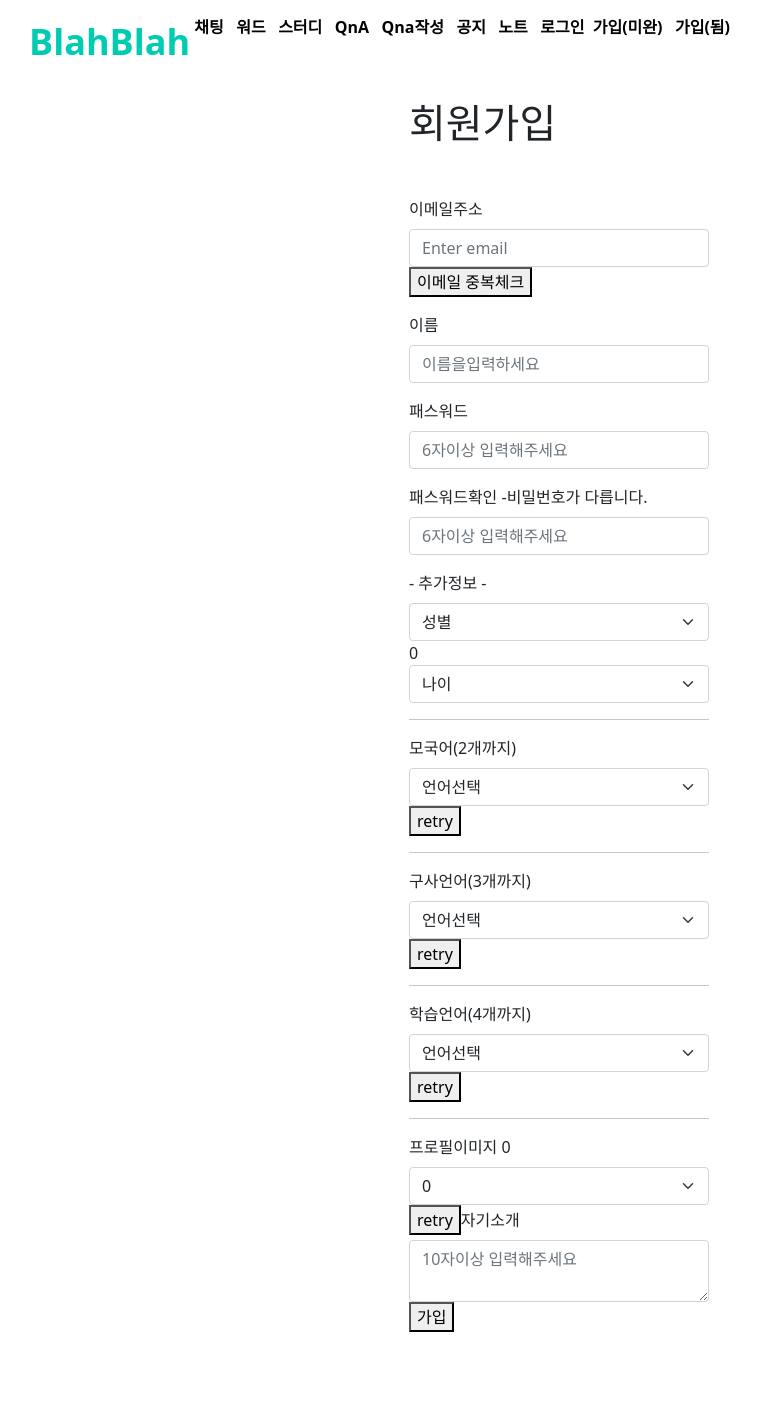
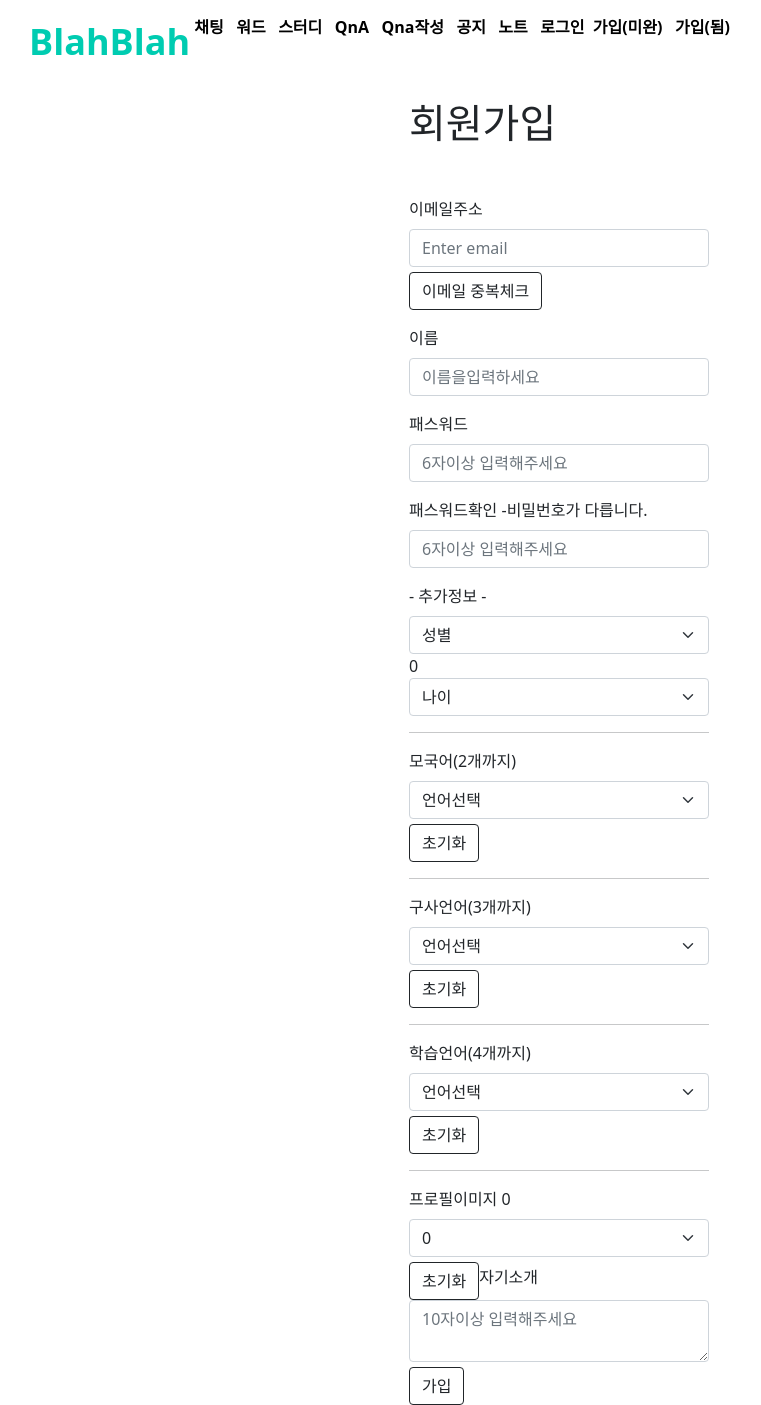
Before and after one commit to damwon/BlahBlah, a Next.js app in the folder FE/blahblah/: page /user/signup in a window 1280 px wide. Shown: the whole page, without its empty margins (53-814 px from the left). Before the commit the page ends 1332 px from the top, so only its background shows below. Built offline with nearby package versions, Linux system fonts and the light colour scheme.

Commit message:
[feat]fe/feat/signupDesign

```diff
--- a/FE/blahblah/pages/user/signup.tsx
+++ b/FE/blahblah/pages/user/signup.tsx
@@ -1,6 +1,6 @@
 /* eslint-disable */
 import { useRouter } from "next/router";
-import { Form, Button, Container, Row, Col,InputGroup,FormControl } from 'react-bootstrap';
+import { Form, Button, Container, Row, Col, InputGroup, FormControl } from 'react-bootstrap';
 import axios from "axios";
 import { useState } from "react";
 
@@ -9,13 +9,13 @@ export default function Signup() {
 
   // 가입결과 테스트
   // 이메일은 1)이메일이맞는지, 2)이메일이 맞으면 중복체크까지
-  const [result,setResult] = useState(false)
+  const [result, setResult] = useState(false)
   // 이메일
   const [inputEmail, setInputEmail] = useState("");
   // 이메일 중복체크
   const [isEmailOnly, setIsEmailOnly] = useState(false);
   // 이메일 중복체크후 이메일 인증버튼 나오게
-  const [EmailCheck,setEmailCheck] = useState(false)
+  const [EmailCheck, setEmailCheck] = useState(false)
   // 그리고 이메일창 onchange 있으면 둘다 초기화
   // 이메일 입력부분
   const handleEmail = (event: any) => {
@@ -40,7 +40,7 @@ export default function Signup() {
         .then(function (response) {
           if (response.status === 200) {
             setIsEmailOnly((prevState) => true);
-            setEmailCheck((prevState)=> true)
+            setEmailCheck((prevState) => true)
           }
         })
         // 중복되는 경우, 다시 중복검사 + 알림(이미 사용중인 이메일)
@@ -54,7 +54,7 @@ export default function Signup() {
     }
   };
   // 이름
-  const [name,setName]= useState('')
+  const [name, setName] = useState('')
   const handleName = (event: any) => {
     event.preventDefault();
     setName(event.target.value);
@@ -62,68 +62,68 @@ export default function Signup() {
 
   // 비밀번호
   const [password, setPassword] = useState("")
-  const [pwcheck,setPwcheck] = useState("")
-  const [pwsame,setPwsame] = useState(false)
+  const [pwcheck, setPwcheck] = useState("")
+  const [pwsame, setPwsame] = useState(false)
 
   // 언어종류
-  const languages = ['Korean','English','Japanese','Chinese','Spanish'
-  ,'a','b','c','....']
+  const languages = ['Korean', 'English', 'Japanese', 'Chinese', 'Spanish'
+    , 'a', 'b', 'c', '....']
   // 모국어
-  const [first,setFirst] = useState([])
+  const [first, setFirst] = useState([])
   const handleFirst = (e: any) => {
 
-    var array:any = [...first]
+    var array: any = [...first]
     // console.log(array.includes(input))
-    if (array.includes(e.currentTarget.value)===false && array.length <=1){
+    if (array.includes(e.currentTarget.value) === false && array.length <= 1) {
       array.push(e.currentTarget.value)
     }
 
     setFirst(array);
   };
   // 구사언어
-  const [second,setSecond] = useState([])
+  const [second, setSecond] = useState([])
   const handleSecond = (e: any) => {
-    var array:any = [...second]
-    if (array.includes(e.currentTarget.value)===false && array.length <=2){
+    var array: any = [...second]
+    if (array.includes(e.currentTarget.value) === false && array.length <= 2) {
       array.push(e.currentTarget.value)
     }
 
     setSecond(array);
   };
   // 학습언어
-  const [third,setThird] = useState([])
+  const [third, setThird] = useState([])
   const handleThird = (e: any) => {
-    var array:any = [...third]
-    if (array.includes(e.currentTarget.value)===false && array.length <=3){
+    var array: any = [...third]
+    if (array.includes(e.currentTarget.value) === false && array.length <= 3) {
       array.push(e.currentTarget.value)
     }
 
     setThird(array);
   };
   // 성별
-  const [gen,setGen] = useState("")
-  const gens =['남자','여자']
-  const onGenHanlder=(e:any)=>{
+  const [gen, setGen] = useState("")
+  const gens = ['남자', '여자']
+  const onGenHanlder = (e: any) => {
     setGen(e.currentTarget.value)
   }
   // 나이
-  const [age,setAge] = useState(0)
+  const [age, setAge] = useState(0)
   const ages = []
-  for(var i=0;i<101;i++){
+  for (var i = 0; i < 101; i++) {
     ages.push(i)
   }
-  const onAgeHanlder=(e:any)=>{
+  const onAgeHanlder = (e: any) => {
     setAge(e.currentTarget.value)
   }
   // 프로필
-  const [profile,setProfile] = useState("")
-  const handleProfile = (e:any)=>{
+  const [profile, setProfile] = useState("")
+  const handleProfile = (e: any) => {
     setProfile(e.currentTarget.value)
   }
   // 프로필 이미지
-  const [proimg,setProimg] = useState('0')
-  const imgarr = ['0','1','2','3','4','5','6','7','8','9']
-  const handleProimg = (e:any)=>{
+  const [proimg, setProimg] = useState('0')
+  const imgarr = ['0', '1', '2', '3', '4', '5', '6', '7', '8', '9']
+  const handleProimg = (e: any) => {
     setProimg(e.currentTarget.value)
   }
 
@@ -132,14 +132,14 @@ export default function Signup() {
     //event.preventDefault();
     setPassword(event.target.value);
   };
-  const handlePwcheck = (event:any) =>{
+  const handlePwcheck = (event: any) => {
     //event.preventDefault();
     setPwcheck(event.target.value)
   }
 
 
 
-  const onSubmit = (event:any)=>{
+  const onSubmit = (event: any) => {
 
     //
     //
@@ -158,11 +158,11 @@ export default function Signup() {
 
     // 이메일은 1)이메일이맞는지, 2)이메일이 맞으면 중복체크까지
     // 여기 체크나 더하기~!
-    if(password.length>=6&&password===pwcheck
-      && first.length!==0 &&second.length!==0
-      &&gen.length!==0&&age==0&&profile.length!==0&&name.length!==0){
+    if (password.length >= 6 && password === pwcheck
+      && first.length !== 0 && second.length !== 0
+      && gen.length !== 0 && age == 0 && profile.length !== 0 && name.length !== 0) {
       alert('가입완료')
-    }else{
+    } else {
       alert('빈칸이있음')
     }
 
@@ -207,39 +207,40 @@ export default function Signup() {
               <Form.Group className="mb-3" controlId="formBasicEmail">
                 <Form.Label>이메일주소 {inputEmail}</Form.Label>
                 <Form.Control type="email" placeholder="Enter email" onChange={handleEmail} />
-                  <button  onClick={onClickEmailCheck} >
+                <Button onClick={onClickEmailCheck}
+                  style={{ marginTop: '5px' }} variant="outline-dark">이메일 중복체크</Button>
+                {/* <button  onClick={onClickEmailCheck} >
                   이메일 중복체크
-                </button>
-                { EmailCheck === true
-                  ? <><button>
-                  이메일 인증
-                </button>
+                </button> */}
+                {EmailCheck === true
+                  ? <><Button
+                    style={{ marginTop: '5px' }} variant="outline-dark">이메일 인증</Button>
                   </>
-                  :null
+                  : null
                 }
 
               </Form.Group>
 
               <Form.Group className="mb-3" controlId="formBasicEmail">
                 <Form.Label>이름{name}</Form.Label>
-                  <Form.Control type="text" placeholder="이름을입력하세요" onChange={handleName} maxLength={20}/>
+                <Form.Control type="text" placeholder="이름을입력하세요" onChange={handleName} maxLength={20} />
 
               </Form.Group>
 
               <Form.Group className="mb-3" controlId="formBasicPassword">
                 <Form.Label>패스워드 {password}</Form.Label>
-                  <Form.Control type="password" placeholder="6자이상 입력해주세요" onChange={handlePassword} maxLength={10}/>
+                <Form.Control type="password" placeholder="6자이상 입력해주세요" onChange={handlePassword} maxLength={10} />
               </Form.Group>
               <Form.Group className="mb-3" controlId="formBasicPassword">
                 <Form.Label>패스워드확인 {pwcheck}-
                   {
-              password===pwcheck && password.length >=6
-              ?<>비밀번호가 같습니다.</>
-              :<>비밀번호가 다릅니다.</>
+                    password === pwcheck && password.length >= 6
+                      ? <>비밀번호가 같습니다.</>
+                      : <>비밀번호가 다릅니다.</>
                   }
 
                 </Form.Label>
-                  <Form.Control type="password" placeholder="6자이상 입력해주세요" onChange={handlePwcheck} maxLength={10}/>
+                <Form.Control type="password" placeholder="6자이상 입력해주세요" onChange={handlePwcheck} maxLength={10} />
               </Form.Group>
 
               <Form.Label>- 추가정보 -</Form.Label>
@@ -248,7 +249,7 @@ export default function Signup() {
               <Form.Select aria-label="Default select example"
                 onChange={onGenHanlder} >
                 <option>성별 </option>
-  {gens.map((item, index)=>(
+                {gens.map((item, index) => (
                   <option key={index} value={item}>{item}</option>
                 ))}
               </Form.Select>
@@ -257,68 +258,87 @@ onChange={onGenHanlder} >
               <Form.Select aria-label="Default select example"
                 onChange={onAgeHanlder} >
                 <option>나이 </option>
-  {ages.map((item, index)=>(
+                {ages.map((item, index) => (
                   <option key={index} value={item}>{item}</option>
                 ))}
               </Form.Select>
 
 
-<hr/>
+              <hr />
 
               <Form.Label>모국어(2개까지) {first} </Form.Label>
               <Form.Select aria-label="Default select example"
                 onChange={handleFirst} >
                 <option>언어선택 </option>
-  {languages.map((item, index)=>(
+                {languages.map((item, index) => (
                   <option key={index} value={item}>{item}</option>
                 ))}
               </Form.Select>
-<button onClick={()=>{
-      var newarr:any = []
+              <Button onClick={() => {
+                var newarr: any = []
                 setFirst(newarr)
-    }}>retry</button>
-<hr/>
+              }}
+                style={{ marginTop: '5px' }} variant="outline-dark">초기화</Button>
+              {/* <button onClick={() => {
+                var newarr: any = []
+                setFirst(newarr)
+              }}>retry</button> */}
+              <hr />
               <Form.Label>구사언어(3개까지) {second}</Form.Label>
               <Form.Select aria-label="Default select example"
                 onChange={handleSecond} >
                 <option>언어선택 </option>
-  {languages.map((item, index)=>(
+                {languages.map((item, index) => (
                   <option key={index} value={item}>{item}</option>
                 ))}
               </Form.Select>
-<button onClick={()=>{
-      var newarr:any = []
+              <Button onClick={() => {
+                var newarr: any = []
                 setSecond(newarr)
-    }}>retry</button>
-<hr/>
+              }}
+                style={{ marginTop: '5px' }} variant="outline-dark">초기화</Button>
+              {/* <button onClick={() => {
+                var newarr: any = []
+                setSecond(newarr)
+              }}>retry</button> */}
+              <hr />
               <Form.Label>학습언어(4개까지) {third}</Form.Label>
               <Form.Select aria-label="Default select example"
                 onChange={handleThird}
               // value={third}
               >
                 <option>언어선택 </option>
-  {languages.map((item, index)=>(
+                {languages.map((item, index) => (
                   <option key={index} value={item}>{item}</option>
                 ))}
               </Form.Select>
-<button onClick={()=>{
-      var newarr:any = []
+              <Button onClick={() => {
+                var newarr: any = []
                 setThird(newarr)
-    }}>retry</button>
+              }}
+                style={{ marginTop: '5px' }} variant="outline-dark">초기화</Button>
+              {/* <button onClick={() => {
+                var newarr: any = []
+                setThird(newarr)
+              }}>retry</button> */}
 
-<hr/>
+              <hr />
               <Form.Label>프로필이미지 {proimg}</Form.Label>
               <Form.Select aria-label="Default select example"
                 onChange={handleProimg} value={proimg}>
                 <option>이미지고르기 </option>
-  {imgarr.map((item, index)=>(
+                {imgarr.map((item, index) => (
                   <option key={index} value={item}>{item}</option>
                 ))}
               </Form.Select>
-<button onClick={()=>{
-      var newarr:any = []
+              <Button onClick={() => {
+                setProimg('0')
+              }}
+                style={{ marginTop: '5px' }} variant="outline-dark">초기화</Button>
+              {/* <button onClick={() => {
+                var newarr: any = []
                 setThird(newarr)
-    }}>retry</button>
+              }}>retry</button> */}
 
 
 
@@ -361,13 +381,14 @@ onChange={handleProimg} value={proimg}>
               <InputGroup>
                 {/* <InputGroup.Text>With textarea</InputGroup.Text> */}
                 <FormControl placeholder='10자이상 입력해주세요' as="textarea"
-    aria-label="With textarea" onChange={handleProfile}/>
+                  aria-label="With textarea" onChange={handleProfile} />
               </InputGroup>
 
-
-                <button type="submit" onClick={onSubmit}>
+              <Button onClick={onSubmit}
+                style={{ marginTop: '5px' }} variant="outline-dark">가입</Button>
+              {/* <button type="submit" onClick={onSubmit}>
                 가입
-                </button>
+              </button> */}
               {/* <Button variant="primary" type="submit" >
                   로그인
                 </Button> */}
```
Also changed, not shown: FE/blahblah/pages/user/findpass.tsx (+15 -5 lines), FE/blahblah/pages/user/login.tsx (+14 -4 lines). Lines whose indentation alone changed are shown as unchanged.
